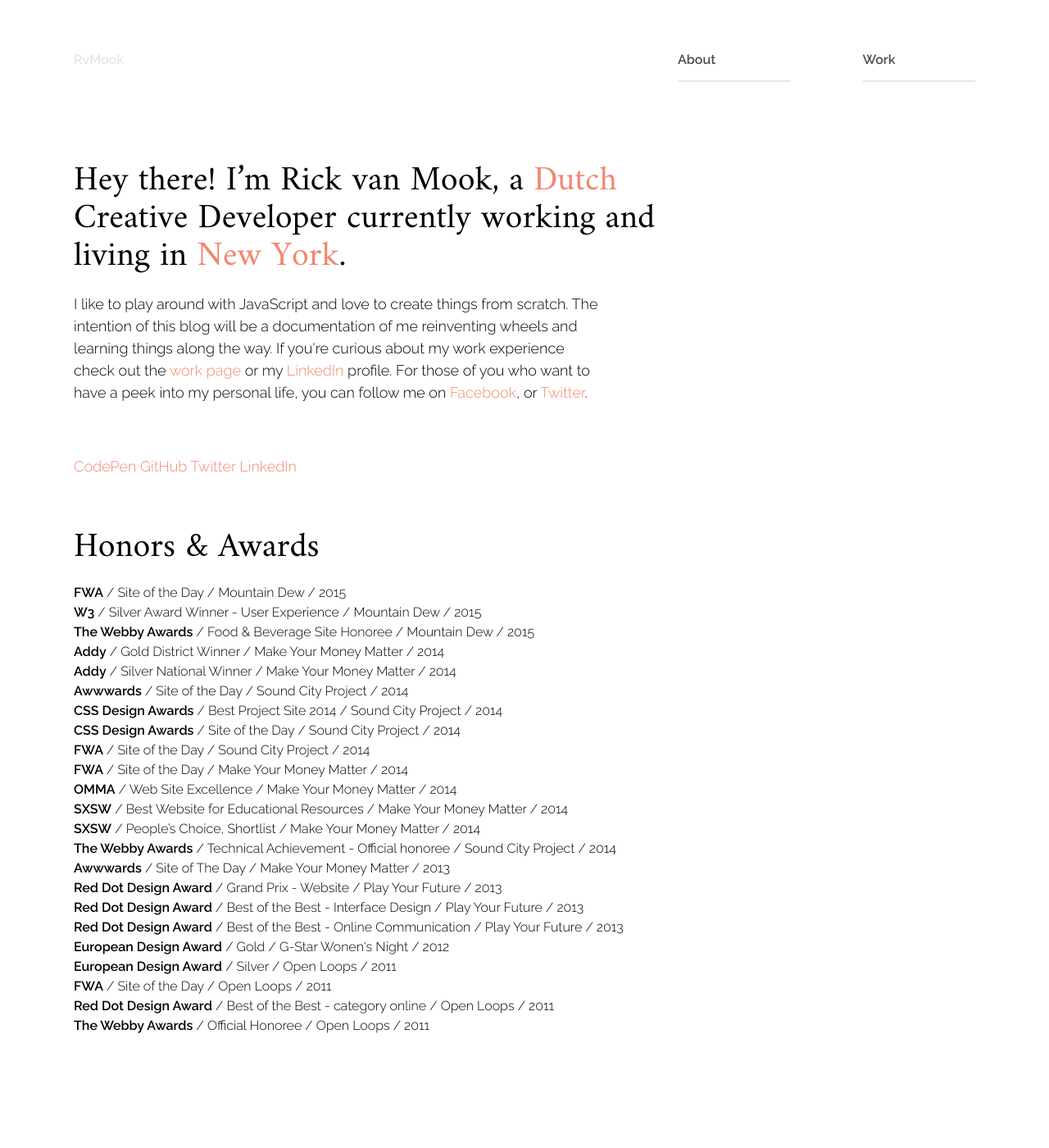
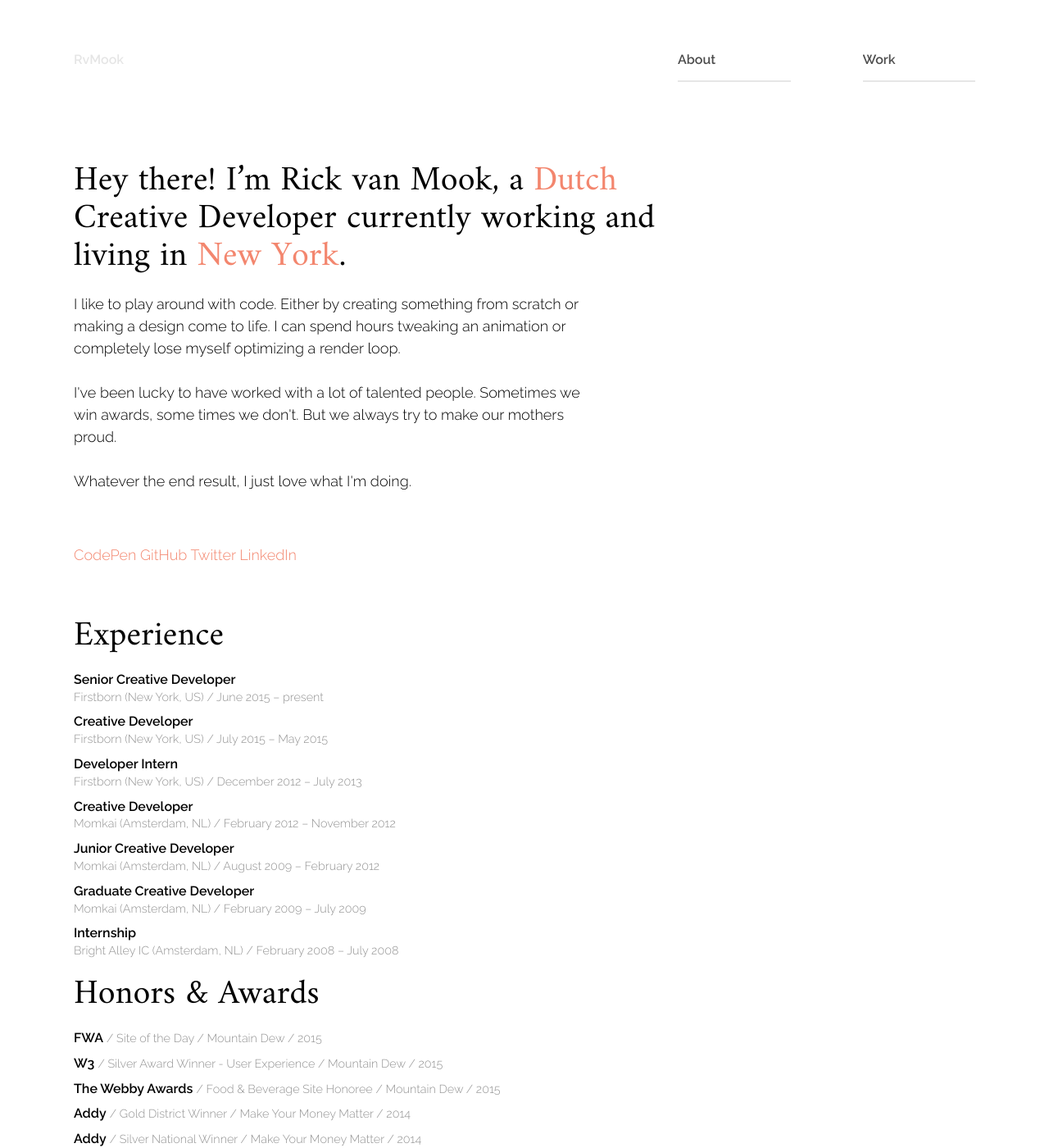
Before and after one commit to rickvanmook/rickvanmook.github.io, a Jekyll site: the page built from about.html, in a window 1280 px wide and 1400 px high. Shown: the whole window at 82% size. Built offline with Jekyll 4.4.1, drawn with Linux system fonts in a browser that asks for light colours; nearby versions of some CDN libraries; some web fonts are replaced.

Commit message:
Added about content

```diff
--- /dev/null
+++ b/_data/experience.yml
@@ -0,0 +1,41 @@
+- title: Senior Creative Developer
+  agency: Firstborn
+  location: New York, US
+  startDate: June 2015
+  endDate: present
+
+- title: Creative Developer
+  agency: Firstborn
+  location: New York, US
+  startDate: July 2015
+  endDate: May 2015
+
+- title: Developer Intern
+  agency: Firstborn
+  location: New York, US
+  startDate: December 2012
+  endDate: July 2013
+
+- title: Creative Developer
+  agency: Momkai
+  location: Amsterdam, NL
+  startDate: February 2012
+  endDate: November 2012
+
+- title: Junior Creative Developer
+  agency: Momkai
+  location: Amsterdam, NL
+  startDate: August 2009
+  endDate: February 2012
+
+- title: Graduate Creative Developer
+  agency: Momkai
+  location: Amsterdam, NL
+  startDate: February 2009
+  endDate: July 2009
+
+- title: Internship
+  agency: Bright Alley IC
+  location: Amsterdam, NL
+  startDate: February 2008
+  endDate: July 2008
--- a/_sass/_about.scss
+++ b/_sass/_about.scss
@@ -75,17 +75,28 @@
 	@include fluid-value(max-width, 255px, 650px);
 }
 
-.about__awards__title {
+.about__title {
 
 	font-family: $font-serif;
 	line-height: 1.1;
-
+	margin: 20px 0;
 	@include fluid-value(font-size, 20px, 42px);
 }
 
-.about__awards__list {
+.about__list {
 
 	font-family: $font-sans;
-	margin-top: 20px;
 	@include fluid-value(font-size, 10px, 16px);
 }
+
+.about__list__item {
+
+	margin-bottom: 10px;
+	line-height: 1.3;
+
+	i {
+		font-style: normal;
+		font-size: 0.9em;
+		color: $color-light-grey;
+	}
+}
--- a/_sass/_variables.scss
+++ b/_sass/_variables.scss
@@ -6,7 +6,7 @@
 $lighter-bg: #f3f3f3;
 $dark-bg: #252830;
 $dark-bg-border: #3c3d42;
-
+$color-light-grey: #929292;
 $white: #fff;
 $black: #000;
 $black-opacity: rgba(0,0,0,0.7);
--- a/about.html
+++ b/about.html
@@ -12,23 +12,46 @@
 		working and living in&nbsp;<a href="http://firstborn.com" target="_blank">New&nbsp;York</a>.
 	</p>
 	<p class="about__sub">
-		I like to play around with JavaScript and love to create things from scratch. The intention of this blog will be
-		a documentation of me reinventing wheels and learning things along the way. If you're curious about my work
-		experience check out the <a href="/work/">work page</a> or my <a href="https://www.linkedin.com/in/rvmook" target="_blank">LinkedIn</a> profile.
-		For those of you who want to have a peek into my personal life, you can follow me on <a href="https://www.facebook.com/rickvanmook" target="_blank">Facebook</a>,
-		or <a href="https://twitter.com/rvmook" target="_blank">Twitter</a>.
+		I like to play around with code. Either by creating something from scratch or making a design
+		come to life. I can spend hours tweaking an animation or completely lose myself optimizing a render loop.<br>
+		<br>
+		I've been lucky to have worked with a lot of talented people.
+		Sometimes we win awards, some times we don't. But we always try to make our mothers proud.<br>
+		<br>
+		Whatever the end result, I just love what I'm doing.
 	</p>
+
+
+
+
+
+		<!--I like to play around with JavaScript and love to create things from scratch. The intention of this blog will be-->
+		<!--a documentation of me reinventing wheels and learning things along the way. If you're curious about my work-->
+		<!--experience check out the <a href="/work/">work page</a> or my <a href="https://www.linkedin.com/in/rvmook" target="_blank">LinkedIn</a> profile.-->
+		<!--For those of you who want to have a peek into my personal life, you can follow me on <a href="https://www.facebook.com/rickvanmook" target="_blank">Facebook</a>,-->
+		<!--or <a href="https://twitter.com/rvmook" target="_blank">Twitter</a>.-->
+	<!--</p>-->
 	<p class="about__sub">
 		<a>CodePen</a>
 		<a>GitHub</a>
 		<a>Twitter</a>
 		<a>LinkedIn</a>
 	</p>
-	<h2 class="about__awards__title">Honors & Awards</h2>
-	<ul class="about__awards__list">
+
+	<h2 class="about__title">Experience</h2>
+	<ul class="about__list">
+		{% for job in site.data.experience %}
+		<li class="about__list__item">
+			<b>{{job.title}}</b><br>
+			<i>{{job.agency}} ({{job.location}}) / {{job.startDate}} – {{job.endDate}}</i>
+		</li>
+		{% endfor %}
+	</ul>
+	<h2 class="about__title">Honors & Awards</h2>
+	<ul class="about__list">
 	{% for award in site.data.awards %}
-		<li>
-			<b>{{award.name}}</b> / {{award.type}} / {{award.project}} / {{award.date}}
+		<li class="about__list__item">
+			<b>{{award.name}}</b> <i>/ {{award.type}} / {{award.project}} / {{award.date}}</i>
 		</li>
 	{% endfor %}
 	</ul>
```
